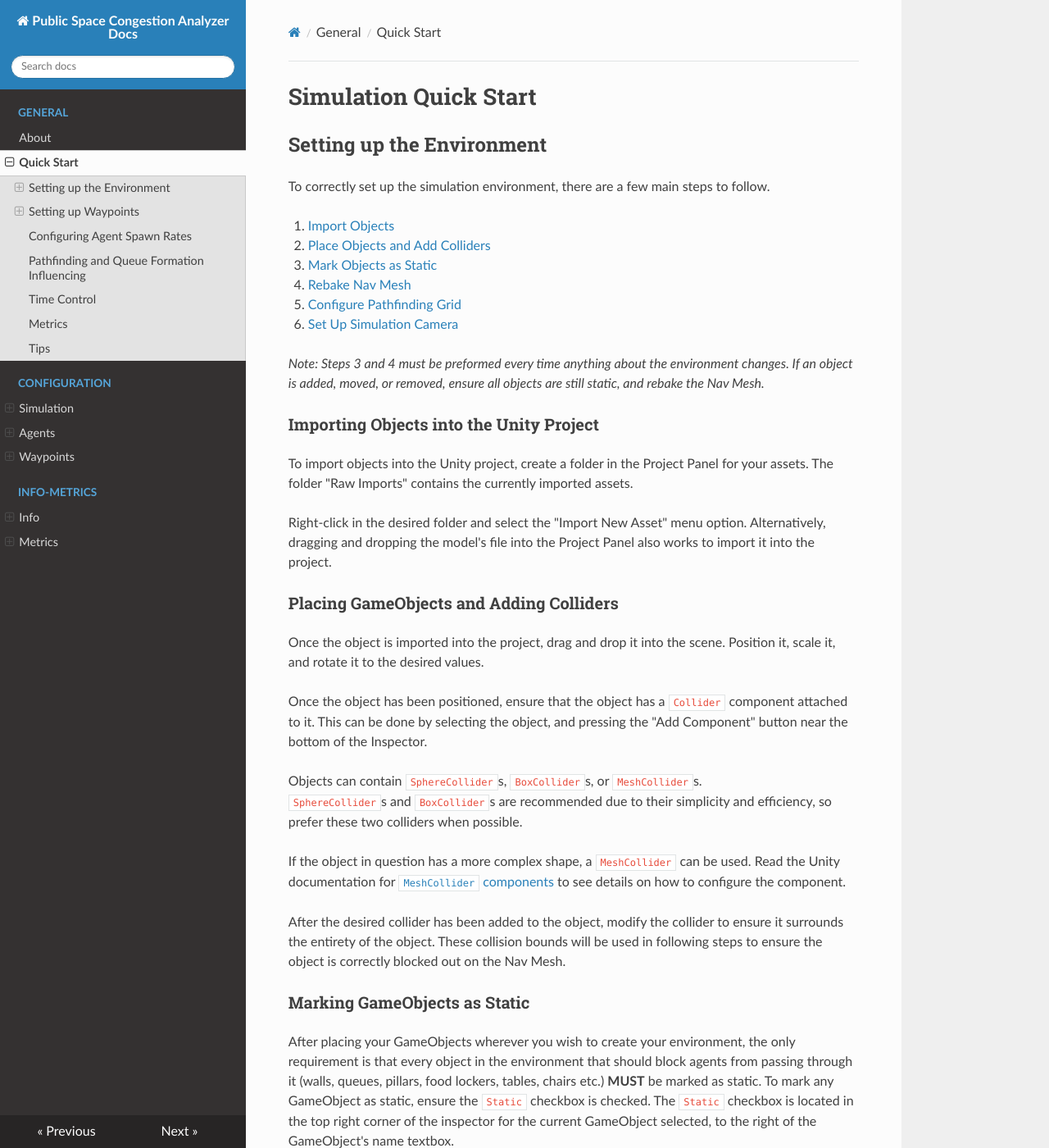
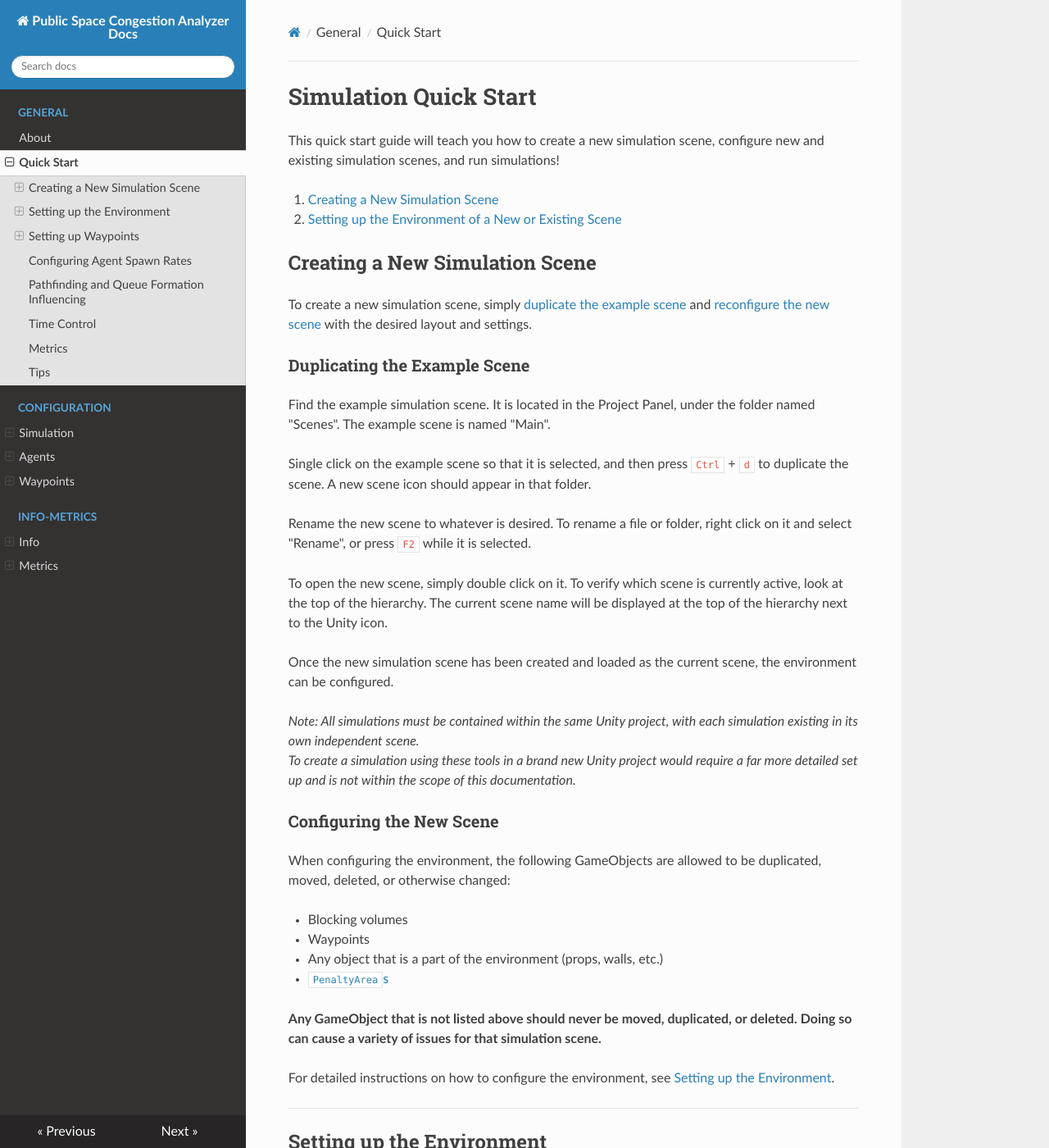
Before and after one commit to DavidCampbellIII/Public-Space-Congestion-Analyzer-Documentation, an MkDocs documentation site: the page built from docs/quick-start.md, in a window 1280 px wide and 1400 px high. Shown: the whole window at 82% size. Built offline with MkDocs 1.6.1, drawn with Linux system fonts in a browser that asks for light colours; nearby versions of some CDN libraries.

Commit message:
Added new scene creation and setup to quick start

```diff
--- a/docs/quick-start.md
+++ b/docs/quick-start.md
@@ -1,4 +1,42 @@
 # Simulation Quick Start
+
+This quick start guide will teach you how to create a new simulation scene, configure new and existing simulation scenes, and run simulations!
+
+1. [Creating a New Simulation Scene](#creating-a-new-simulation-scene)
+2. [Setting up the Environment of a New or Existing Scene](#setting-up-the-environment)
+
+## Creating a New Simulation Scene
+
+To create a new simulation scene, simply [duplicate the example scene](#duplicating-the-example-scene) and [reconfigure the new scene](#configuring-the-new-scene) with the desired layout and settings.
+
+### Duplicating the Example Scene
+
+Find the example simulation scene.  It is located in the Project Panel, under the folder named "Scenes".  The example scene is named "Main".
+
+Single click on the example scene so that it is selected, and then press `Ctrl` + `d` to duplicate the scene.  A new scene icon should appear in that folder.
+
+Rename the new scene to whatever is desired.  To rename a file or folder, right click on it and select "Rename", or press `F2` while it is selected.
+
+To open the new scene, simply double click on it.  To verify which scene is currently active, look at the top of the hierarchy.  The current scene name will be displayed at the top of the hierarchy next to the Unity icon.
+
+Once the new simulation scene has been created and loaded as the current scene, the environment can be configured.
+
+*Note: All simulations must be contained within the same Unity project, with each simulation existing in its own independent scene.<br/>To create a simulation using these tools in a brand new Unity project would require a far more detailed set up and is not within the scope of this documentation.*
+
+### Configuring the New Scene
+
+When configuring the environment, the following GameObjects are allowed to be duplicated, moved, deleted, or otherwise changed:
+
+- Blocking volumes
+- Waypoints
+- Any object that is a part of the environment (props, walls, etc.)
+- [`PenaltyArea`s](config/simulation/penalty-area.md)
+
+**Any GameObject that is not listed above should never be moved, duplicated, or deleted.  Doing so can cause a variety of issues for that simulation scene.**
+
+For detailed instructions on how to configure the environment, see [Setting up the Environment](#setting-up-the-environment).
+
+---
 
 ## Setting up the Environment
 
```
